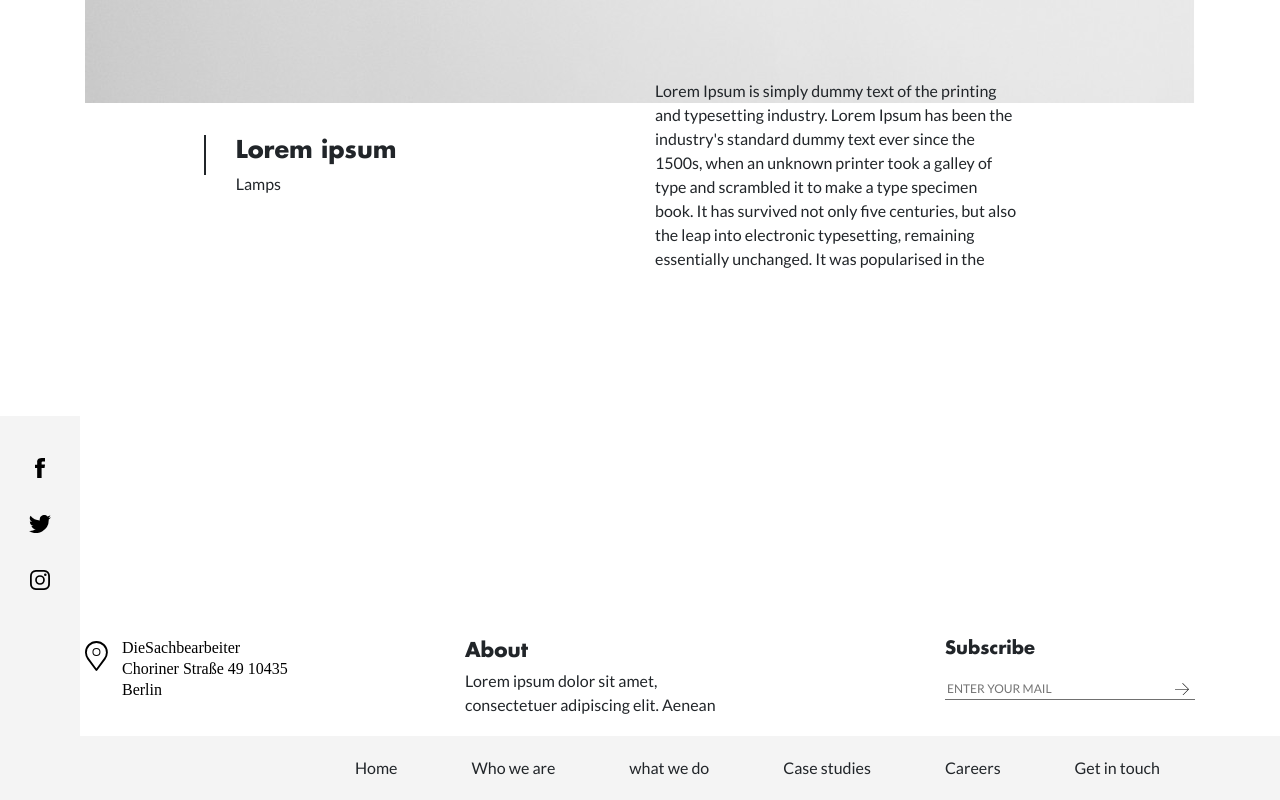
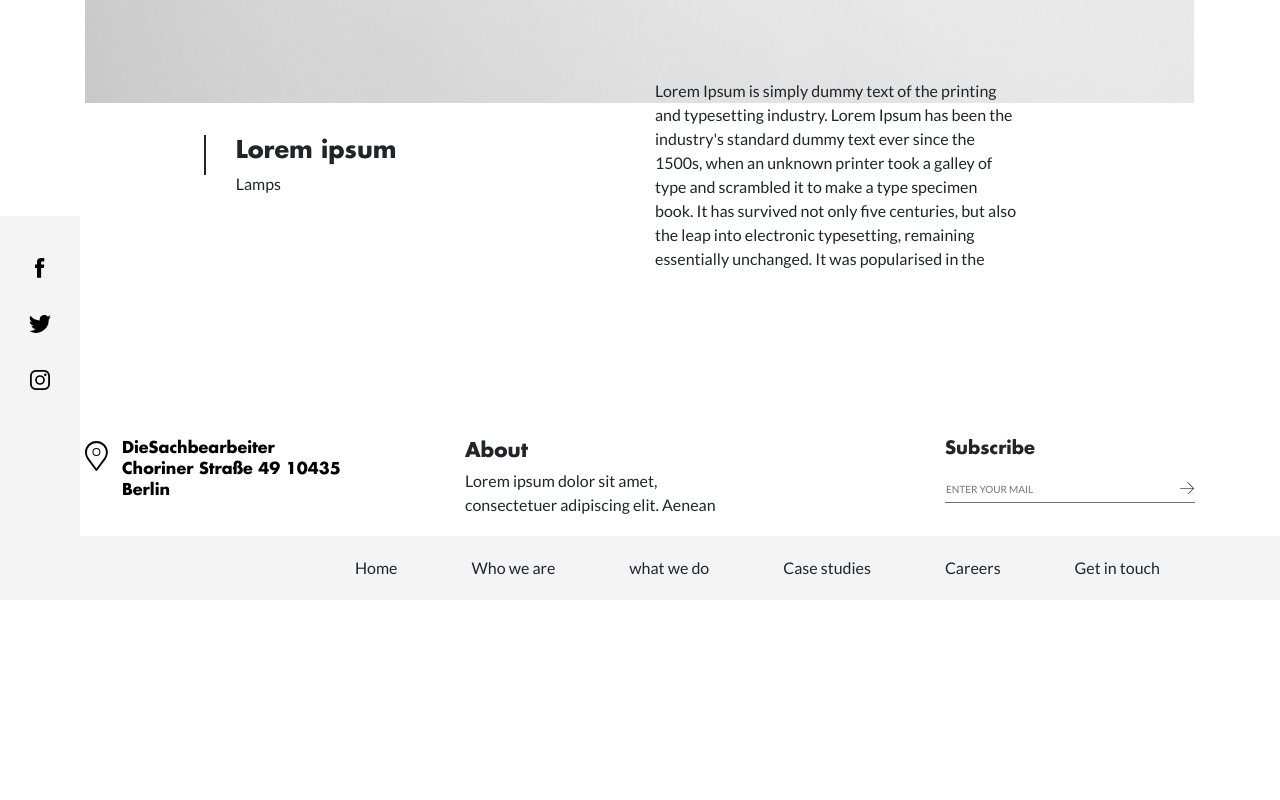
Before and after one commit to tzvika100/Furniture-site, a plain HTML site: page index.html in a window 1280 px wide. Shown: the part 3667-4467 px from the top of the page. After the commit the page ends 4267 px from the top, so only its background shows below. Drawn offline with nearby package versions, Linux system fonts and the light colour scheme.

Commit message:
svg icon

```diff
--- a/index.html
+++ b/index.html
@@ -264,15 +264,31 @@
 
             <div class="social-icon position-absolute background-footer">
                 <figure class="icon1 icon">
-                    <a href="#" ><img src="svg-icons/Facebook.svg"></a>
+                    <a href="#">
+                        <svg xmlns="http://www.w3.org/2000/svg" width="9.266" height="19.856" viewBox="0 0 9.266 19.856">
+                        <path id="Facebook" d="M45.162,12.06H47.4V8.58H44.355c-4.318,0-4.215,3.346-4.215,3.846V15.16h-2V18.5h2v9.933h4.114V18.5h2.761s.258-1.6.384-3.356H44.27V12.861A.97.97,0,0,1,45.162,12.06Z" transform="translate(-38.137 -8.58)"/>
+                        </svg>
+                    </a>
                 </figure>
 
                 <figure class="icon2 icon">
-                    <a href="#"><img src="svg-icons/Twitter.svg"></a>
+                    <a href="#">
+                        <svg xmlns="http://www.w3.org/2000/svg" width="21.98" height="17.863" viewBox="0 0 21.98 17.863">
+                            <path id="Twitter" d="M25.554,12.44a8.973,8.973,0,0,1-2.59.71,4.518,4.518,0,0,0,1.983-2.5,9.027,9.027,0,0,1-2.864,1.095A4.513,4.513,0,0,0,14.4,15.863a12.8,12.8,0,0,1-9.3-4.712,4.515,4.515,0,0,0,1.4,6.021,4.5,4.5,0,0,1-2.043-.564c0,.019,0,.038,0,.057a4.513,4.513,0,0,0,3.618,4.422,4.534,4.534,0,0,1-1.188.158,4.467,4.467,0,0,1-.849-.081A4.514,4.514,0,0,0,10.25,24.3a9.1,9.1,0,0,1-6.676,1.867,12.825,12.825,0,0,0,19.743-10.8q0-.293-.012-.584A9.134,9.134,0,0,0,25.554,12.44Z" transform="translate(-3.574 -10.326)"/>
+                        </svg>
+                    </a>
                 </figure>
 
                 <figure class="icon3 icon">
-                    <a href="#"><img src="svg-icons/Instagram.svg"></a>
+                    <a href="#">
+                        <svg xmlns="http://www.w3.org/2000/svg" width="20" height="20" viewBox="0 0 20 20">
+                            <g id="Instagram" transform="translate(0)">
+                                <path id="XMLID_142_" d="M146.175,206.547a5.1,5.1,0,0,0-2.921-2.921,7.3,7.3,0,0,0-2.427-.464c-1.066-.046-1.406-.062-4.127-.062s-3.06.008-4.127.062a7.254,7.254,0,0,0-2.427.464,5.1,5.1,0,0,0-2.921,2.921,7.3,7.3,0,0,0-.464,2.427c-.046,1.066-.062,1.406-.062,4.127s.008,3.06.062,4.127a7.255,7.255,0,0,0,.464,2.426,5.1,5.1,0,0,0,2.921,2.921,7.3,7.3,0,0,0,2.427.464c1.066.046,1.406.062,4.127.062s3.06-.008,4.127-.062a7.255,7.255,0,0,0,2.427-.464,5.1,5.1,0,0,0,2.921-2.921,7.3,7.3,0,0,0,.464-2.426c.046-1.066.062-1.407.062-4.127s-.008-3.06-.062-4.127A7.256,7.256,0,0,0,146.175,206.547Zm-1.337,10.595A5.467,5.467,0,0,1,144.49,219a3.1,3.1,0,0,1-.75,1.151,3.131,3.131,0,0,1-1.151.75,5.514,5.514,0,0,1-1.855.348c-1.059.046-1.368.062-4.042.062s-2.991-.008-4.042-.062a5.468,5.468,0,0,1-1.855-.348,3.1,3.1,0,0,1-1.151-.75,3.131,3.131,0,0,1-.75-1.151,5.511,5.511,0,0,1-.348-1.855c-.046-1.059-.062-1.376-.062-4.042s.008-2.991.062-4.042a5.465,5.465,0,0,1,.348-1.855,3.1,3.1,0,0,1,.75-1.151,3.131,3.131,0,0,1,1.151-.75,5.512,5.512,0,0,1,1.855-.348c1.059-.046,1.376-.062,4.042-.062s2.991.008,4.042.062a5.466,5.466,0,0,1,1.855.348,3.1,3.1,0,0,1,1.151.75,3.131,3.131,0,0,1,.75,1.151,5.512,5.512,0,0,1,.348,1.855c.046,1.059.062,1.376.062,4.042S144.884,216.09,144.838,217.142Z" transform="translate(-126.7 -203.1)"/>
+                                <path id="XMLID_145_" d="M194.345,266a4.845,4.845,0,1,0,4.845,4.845A4.847,4.847,0,0,0,194.345,266Zm0,7.992a3.147,3.147,0,1,1,3.147-3.147A3.148,3.148,0,0,1,194.345,273.992Z" transform="translate(-184.353 -260.845)"/>
+                                <ellipse id="XMLID_143_" cx="1.27" cy="1.27" rx="1.27" ry="1.27" transform="translate(14.018 3.434)"/>
+                            </g>
+                        </svg>
+                    </a>
                 </figure>
             </div>
 
@@ -280,7 +296,16 @@
                 <div class="row">
                 <div class="col-sm-4">
                     <figure class="icon4 icon">
-                        <img src="svg-icons/location.svg">
+                        <svg xmlns="http://www.w3.org/2000/svg" width="256" height="83" viewBox="0 0 256 83">
+                            <g id="location" transform="translate(-84 -6428)">
+                            <text id="DieSachbearbeiter_Choriner_Straße_49_10435_Berlin" data-name="DieSachbearbeiter
+                            Choriner Straße 49 10435 Berlin" transform="translate(121 6428)" font-size="16" font-family="FuturaLT, Futura LT"><tspan x="0" y="16">DieSachbearbeiter</tspan><tspan x="0" y="37">Choriner Straße 49 10435 </tspan><tspan x="0" y="58">Berlin</tspan></text>
+                            <g id="Loc-icon" transform="translate(84 6432)">
+                            <path id="Path_9" data-name="Path 9" d="M13,6.14a4,4,0,1,0,4,4A4,4,0,0,0,13,6.14Zm0,7a3,3,0,1,1,3-3A3,3,0,0,1,13,13.14Z" transform="translate(-1.559 0.928)"/>
+                            <path id="Path_10" data-name="Path 10" d="M15.3,1h-.038a.26.26,0,0,0-.038,0A11.444,11.444,0,0,0,3.85,12.425a12.282,12.282,0,0,0,2.394,6.991.243.243,0,0,0,.022.031l8.226,11.171a1.015,1.015,0,0,0,.8.381.935.935,0,0,0,.754-.381l8.226-11.171a.243.243,0,0,0,.022-.031,12.282,12.282,0,0,0,2.394-6.991A11.444,11.444,0,0,0,15.3,1Zm7.442,17.351h0l-7.48,10.158L7.786,18.351h0a10.434,10.434,0,0,1-2.062-5.926,9.542,9.542,0,1,1,19.084,0A10.435,10.435,0,0,1,22.747,18.351Z" transform="translate(-3.85 -0.999)"/>
+                            </g>
+                        </g>
+                        </svg>
                     </figure>
                 </div>
 
--- a/style.css
+++ b/style.css
@@ -107,7 +107,7 @@ img {
 /* Footer Section 1 */
 
 .first-footer-section{
-    margin-bottom: 350px;
+    margin-bottom: 150px;
 }
 
 .footer-section h2{
@@ -134,6 +134,7 @@ img {
 }
 
 /* Footer Side Social Icons  */
+
 .social-icon {
     bottom:0;
     left:0;
@@ -147,10 +148,10 @@ img {
 }
 
 .social-icon  a{
-    padding:10px 5px;
+    padding:10px 0px;
 }
 
-.social-icon a img, .social-icon a{
+.social-icon a svg, .social-icon a{
     display:block;
     margin-bottom:1px;
     margin-left: auto;
@@ -158,6 +159,7 @@ img {
 }
 
 /* Footer Navs */
+
 .background-footer{
 background-color: #F4F4F4;
 }
@@ -193,10 +195,15 @@ background-color: #F4F4F4;
     border-left: 0;
     border-right:0;
     border-bottom: 1px solid #707070;
+    outline: none;
     min-width: 250px;
+    font-size: 10px;
+    padding: 5px 1px;
+}
+
+
+.subscribe-field::placeholder{
     text-transform: uppercase;
-    font-size: 12px;
-
 }
 
 
@@ -204,7 +211,10 @@ background-color: #F4F4F4;
     position: absolute;;
     bottom:0;
     right:0;
+    outline: none;
     border: none;
     background: none;
+    cursor: pointer;
+    padding: 5px 1px;
 
 }
```
